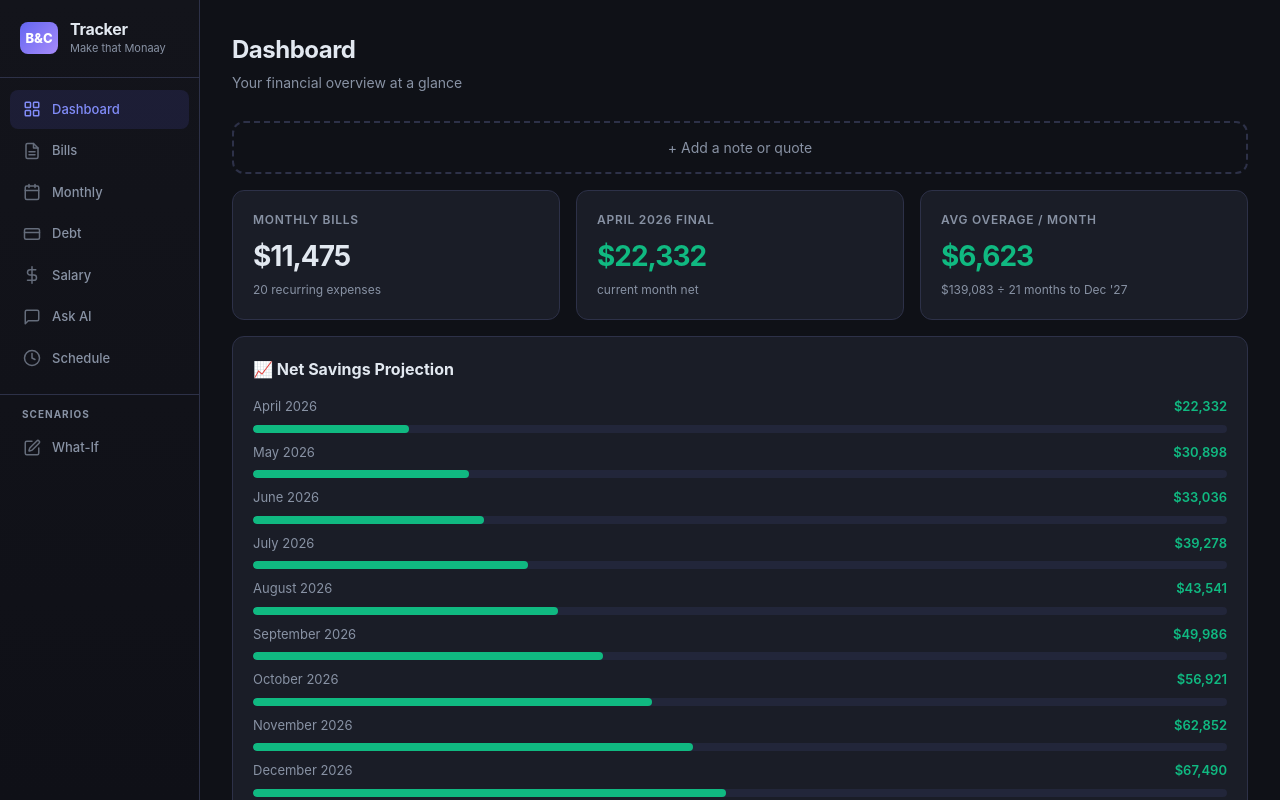
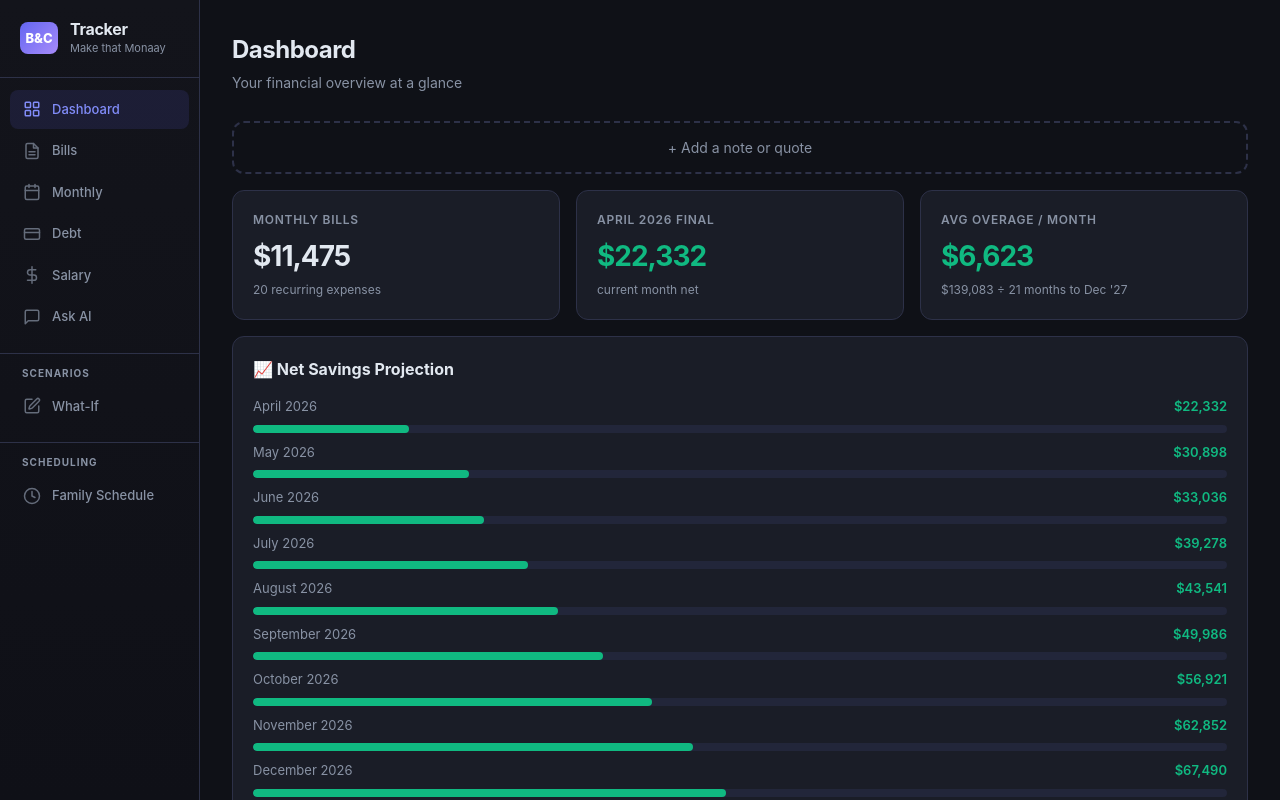
Before and after one commit to Chelsoconn/BudgetApp, a React (Vite) app: page /#/dashboard in a window 1280 px wide. Shown: the top 800 px of the page. Built offline with nearby package versions, Linux system fonts and the light colour scheme; no server answers.

Commit message:
Move Schedule into its own Scheduling section in sidebar
Co-Authored-By: Claude Opus 4.6 (1M context) <noreply@anthropic.com>

```diff
--- a/src/App.jsx
+++ b/src/App.jsx
@@ -31,7 +31,6 @@ const NAV = [
   { path: '/debt', label: 'Debt', icon: icons.debt },
   { path: '/salary', label: 'Salary', icon: icons.salary },
   { path: '/chat', label: 'Ask AI', icon: icons.chat },
-  { path: '/schedule', label: 'Schedule', icon: icons.schedule },
 ];
 
 function App() {
@@ -92,6 +91,18 @@ function App() {
             )}
           </NavLink>
         </div>
+        <div className="nav-section" style={{ borderTop: '1px solid var(--border)', marginTop: 4, paddingTop: 12 }}>
+          <div style={{ fontSize: 10, fontWeight: 700, textTransform: 'uppercase', letterSpacing: '0.1em', color: 'var(--text-muted)', padding: '0 12px', marginBottom: 4 }}>
+            Scheduling
+          </div>
+          <NavLink
+            to="/schedule"
+            className={({ isActive }) => `nav-item${isActive ? ' active' : ''}`}
+          >
+            <span className="nav-icon">{icons.schedule}</span>
+            <span>Family Schedule</span>
+          </NavLink>
+        </div>
       </nav>
 
       <main className="main">
```
